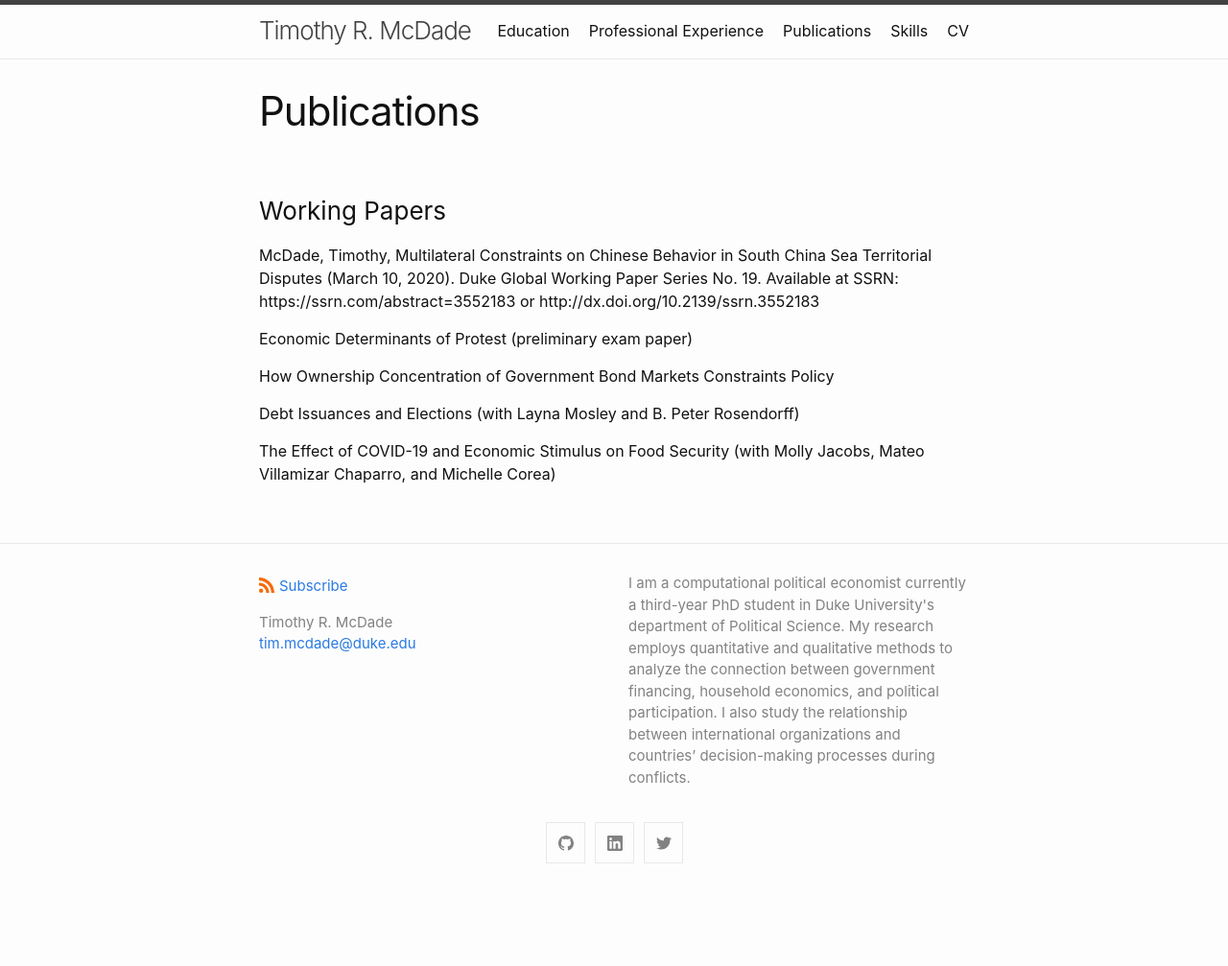
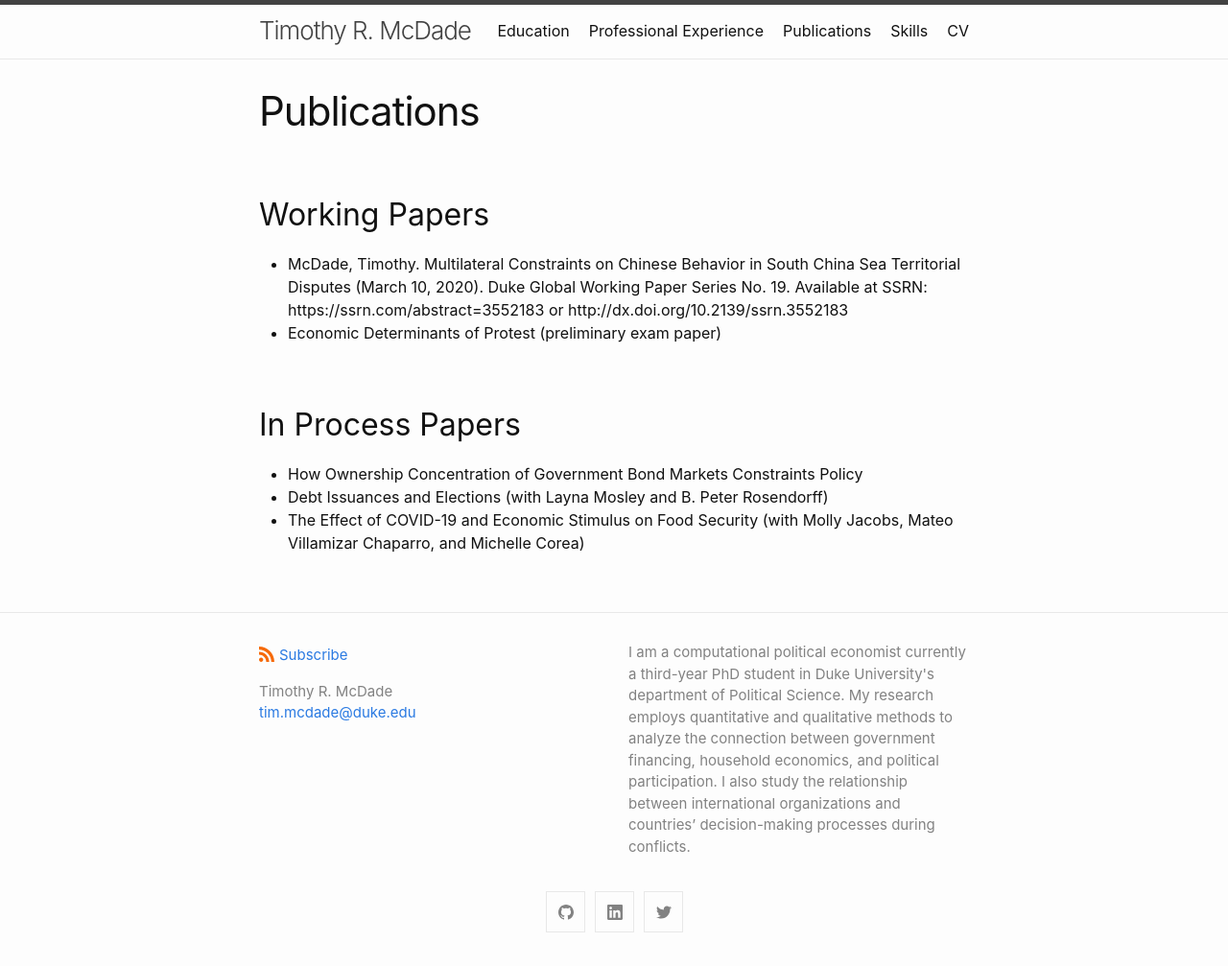
Before and after one commit to trmcdade/trmcdade.github.io, a Jekyll site: the page built from publications.md, in a window 1280 px wide. Shown: the whole page at 96% size. Built offline with Jekyll 4.4.1, drawn with Linux system fonts in a browser that asks for light colours; our own code applies the rules of GitHub Pages for plain Markdown files; before the commit the page ends 935 px from its top, so only the background shows below that.

Commit message:
vague eidts

```diff
--- a/_config.yml
+++ b/_config.yml
@@ -32,7 +32,6 @@ header_pages:
 plugins:
   - jekyll-sitemap
   - jekyll-seo-tag
-  - jekyll-feed
   # - jekyll-feed
   # - jekyll-sass-converter
 
--- a/publications.md
+++ b/publications.md
@@ -1,16 +1,14 @@
 ---
-<!-- layout: default -->
 title: Publications
 ---
 
-### Working Papers
+## Working Papers
 
-McDade, Timothy, Multilateral Constraints on Chinese Behavior in South China Sea Territorial Disputes (March 10, 2020). Duke Global Working Paper Series No. 19. Available at SSRN: https://ssrn.com/abstract=3552183 or http://dx.doi.org/10.2139/ssrn.3552183
+  - McDade, Timothy. Multilateral Constraints on Chinese Behavior in South China Sea Territorial Disputes (March 10, 2020). Duke Global Working Paper Series No. 19. Available at SSRN: https://ssrn.com/abstract=3552183 or http://dx.doi.org/10.2139/ssrn.3552183
+  - Economic Determinants of Protest (preliminary exam paper)
 
-Economic Determinants of Protest (preliminary exam paper)
+## In Process Papers
 
-How Ownership Concentration of Government Bond Markets Constraints Policy
-
-Debt Issuances and Elections (with Layna Mosley and B. Peter Rosendorff)
-
-The Effect of COVID-19 and Economic Stimulus on Food Security (with Molly Jacobs, Mateo Villamizar Chaparro, and Michelle Corea)
+  - How Ownership Concentration of Government Bond Markets Constraints Policy
+  - Debt Issuances and Elections (with Layna Mosley and B. Peter Rosendorff)
+  - The Effect of COVID-19 and Economic Stimulus on Food Security (with Molly Jacobs, Mateo Villamizar Chaparro, and Michelle Corea)
```
Also changed, not shown: index.md (+2 -1 lines).
